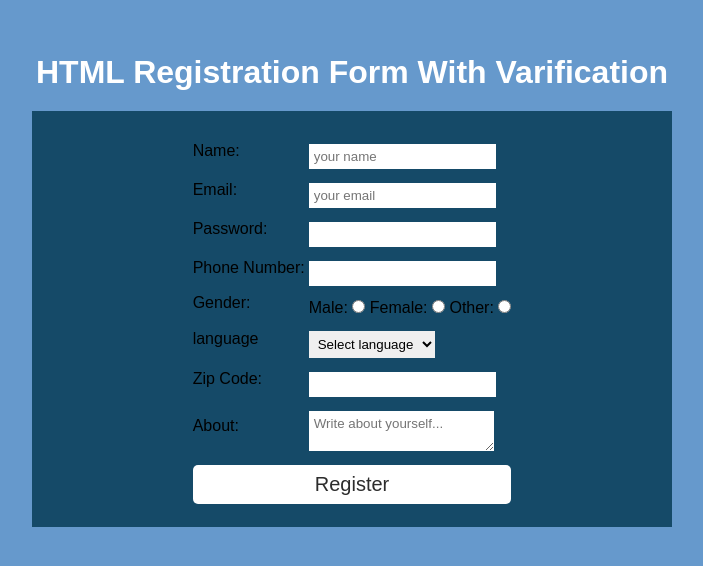
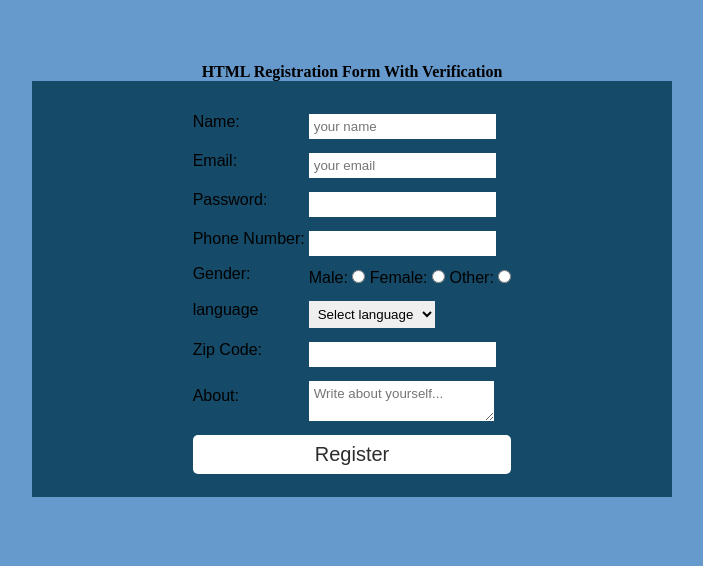
Before and after one commit to S7armad/HTML-CSS-Registration-Form-With-Varification, a plain HTML site: page index.html in a window 1280 px wide. Shown: the part 120-686 px from the top of the page, without its empty margins (288-991 px from the left). Drawn offline with Linux system fonts and the light colour scheme.

Commit message:
Update index.html

```diff
--- a/index.html
+++ b/index.html
@@ -1,6 +1,6 @@
 <div class="container">
   <link rel="stylesheet" type="text/css" href="style.css">
-  <h1>HTML Registration Form With Varification</h1>
+  <h4>HTML Registration Form With Verification</h4>
   <form name="registration" class="registartion-form" onsubmit="return formValidation()">
     <table>
       <tr>
```
